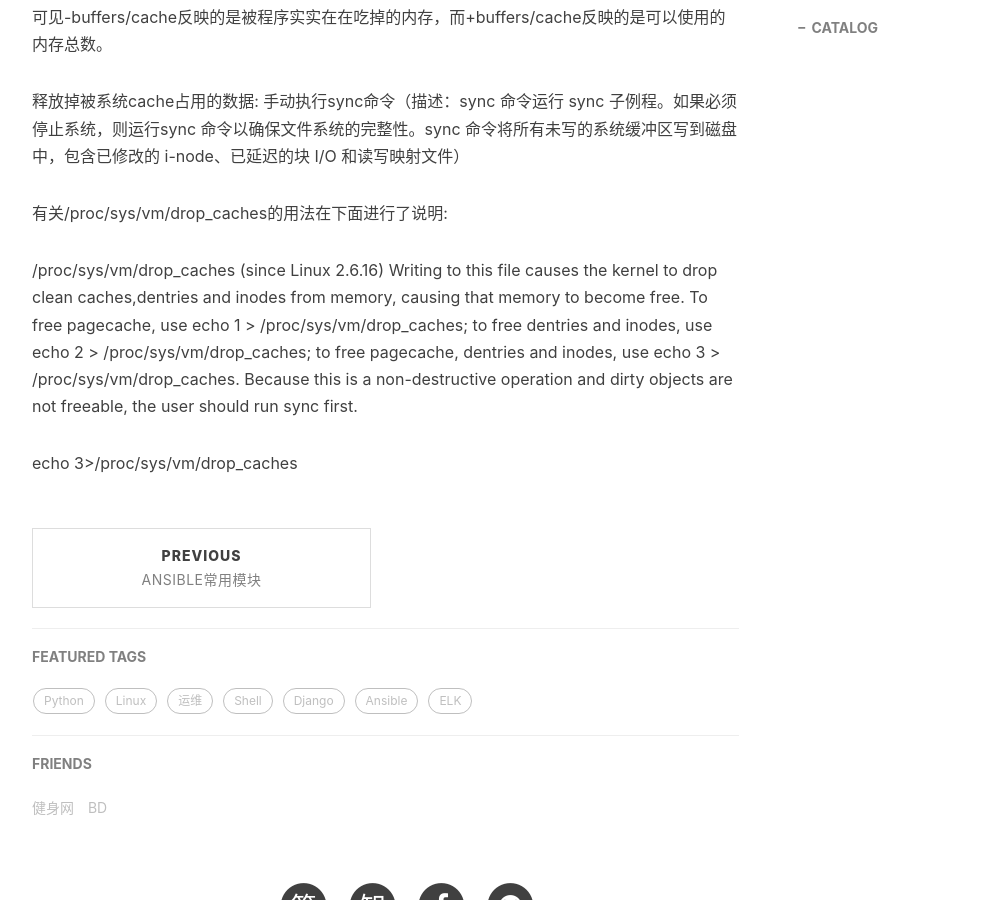
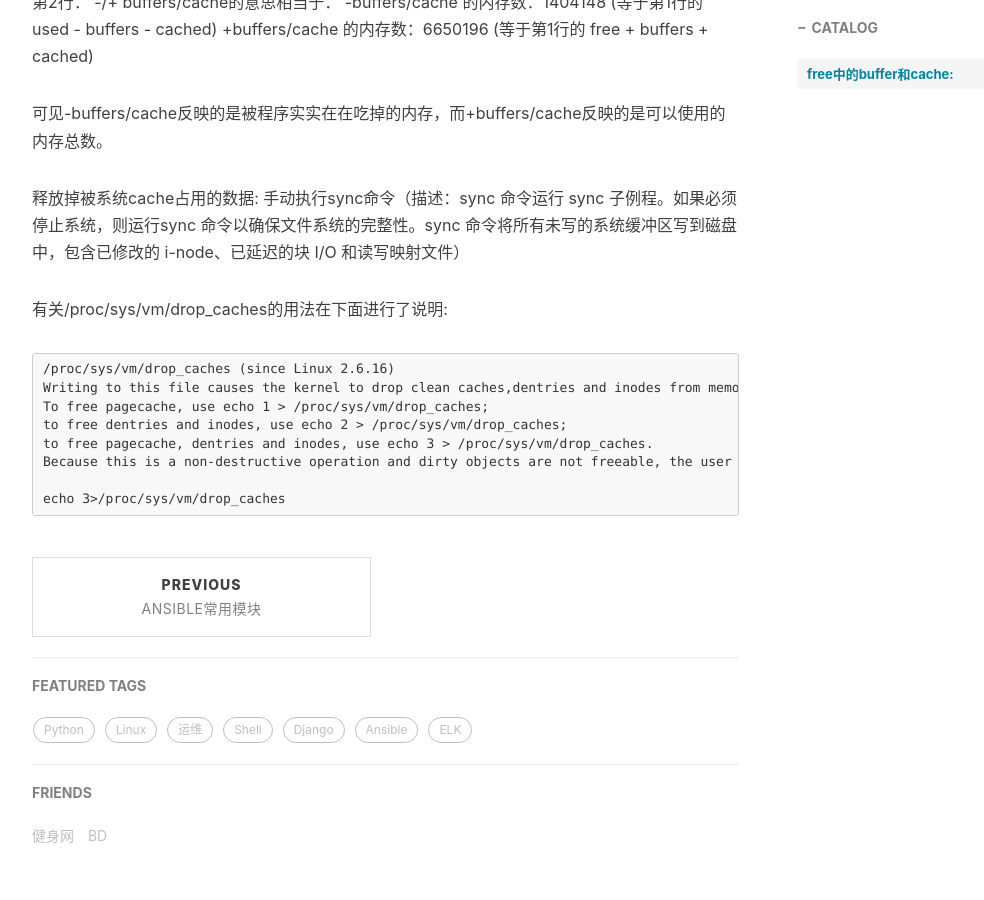
Before and after one commit to handerfly/handerfly.github.io, a Jekyll site: the page built from _posts/2019-07-18-Free中的buffer和cache.md, in a window 1280 px wide and 900 px high, scrolled down 1559 px. Shown: the whole window, without its empty margins (233-1217 px from the left). Built offline with Jekyll 4.4.1, drawn with Linux system fonts in a browser that asks for light colours; nearby versions of some CDN libraries; comment, search, counter and statistics services are not loaded; some of the changed text lies outside the part shown.

Commit message:
Update 2019-07-18-Free中的buffer和cache.md

````diff
--- a/_posts/2019-07-18-Free中的buffer和cache.md
+++ b/_posts/2019-07-18-Free中的buffer和cache.md
@@ -11,13 +11,14 @@ tags:
     - cache
 ---
 
-free中的buffer和cache:
+# free中的buffer和cache:
 redhat对free输出的解读
 
 两者都是RAM中的数据。简单来说，buffer是即将要被写入磁盘的，而cache是被从磁盘中读出来的。 (free中的buffer和cach它们都是占用内存的)
-
+```
 A buffer is something that has yet to be "written" to disk.
 A cache is something that has been "read" from the disk and stored for later use.
+```
 buffer
 buffer : 作为buffer cache的内存，是块设备的写缓冲区。buffer是根据磁盘的读写设计的，把分散的写操作集中进行，减少磁盘碎片和硬盘的反复寻道，从而提高系统性能。linux有一个守护进程定期清空缓冲内容（即写如磁盘），也可以通过sync命令手动清空缓冲。buffer是由各种进程分配的，被用在如输入队列等方面，一个简单的例子如某个进程要求有多个字段读入，在所有字段被读入完整之前，进程把先前读入的字段放在buffer中保存。
 
@@ -55,7 +56,7 @@ cached Page Cache内存数: 369948 （缓存文件内容信息）
 手动执行sync命令（描述：sync 命令运行 sync 子例程。如果必须停止系统，则运行sync 命令以确保文件系统的完整性。sync 命令将所有未写的系统缓冲区写到磁盘中，包含已修改的 i-node、已延迟的块 I/O 和读写映射文件）
 
 有关/proc/sys/vm/drop_caches的用法在下面进行了说明:
-
+```
 /proc/sys/vm/drop_caches (since Linux 2.6.16)
 Writing to this file causes the kernel to drop clean caches,dentries and inodes from memory, causing that memory to become free.
 To free pagecache, use echo 1 > /proc/sys/vm/drop_caches;
@@ -64,3 +65,4 @@ to free pagecache, dentries and inodes, use echo 3 > /proc/sys/vm/drop_caches.
 Because this is a non-destructive operation and dirty objects are not freeable, the user should run sync first.
 
 echo 3>/proc/sys/vm/drop_caches
+```
````
